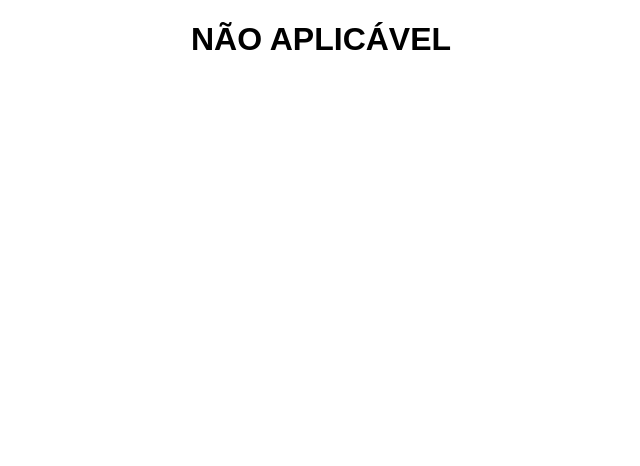
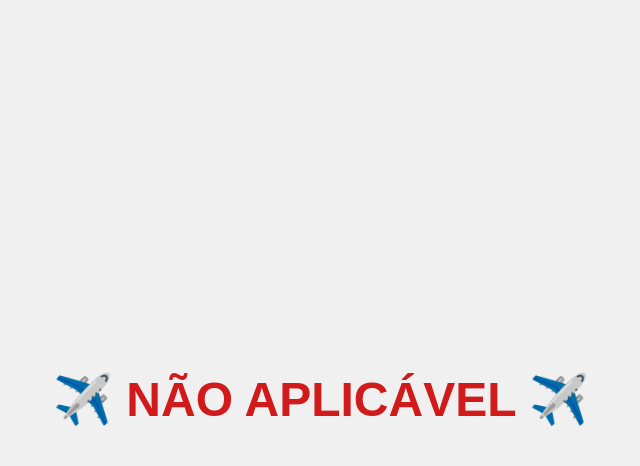
Before and after one commit to ArtVirissimo/Paginanaoaplicavel, a plain HTML site: page index.html in a window 1280 px wide. Shown: the whole page, without its empty margins (319-959 px from the left). Drawn offline with Linux system fonts and the light colour scheme.

Commit message:
index.html

```diff
--- a/index.html
+++ b/index.html
@@ -2,9 +2,32 @@
 <html lang="pt-BR">
 <head>
   <meta charset="UTF-8">
-  <title>Página Não Aplicável</title>
+  <title>✈️ NÃO APLICÁVEL ✈️</title>
+  <style>
+    body {
+      background-color: #f0f0f0;
+      margin: 0;
+      height: 100vh;
+      display: flex;
+      align-items: center;
+      justify-content: center;
+      font-family: Arial, sans-serif;
+    }
+
+    .piscar {
+      font-size: 48px;
+      color: #d11b1b;
+      font-weight: bold;
+      animation: blink 1s infinite;
+    }
+
+    @keyframes blink {
+      0%, 50%, 100% { opacity: 1; }
+      25%, 75% { opacity: 0; }
+    }
+  </style>
 </head>
 <body>
-  <h1 style="text-align:center; font-family:sans-serif;">NÃO APLICÁVEL</h1>
+  <div class="piscar">✈️ NÃO APLICÁVEL ✈️</div>
 </body>
 </html>
```
